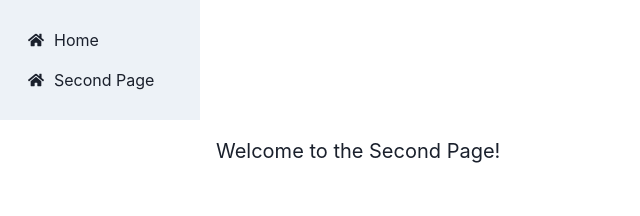
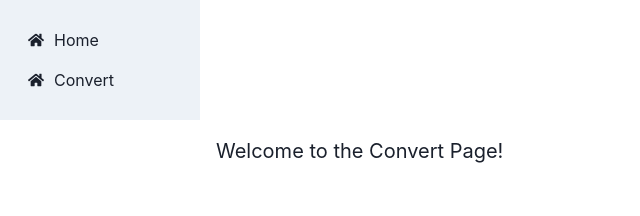
Before and after one commit to GPT-Engineer-App/photo-variator, a React (Vite) app: page /second-page in a window 1280 px wide. Shown: the top 216 px of the page, without its empty margins (0-640 px from the left). Built offline with nearby package versions, Linux system fonts and the light colour scheme.

Commit message:
Updated the navigation link text and the page title from "Second Page" to "Convert".
Prompt: Now please change the name of "second page" to "Convert"

```diff
--- a/src/components/Navigation.jsx
+++ b/src/components/Navigation.jsx
@@ -11,7 +11,7 @@ function Navigation() {
       </Link>
       <Link href="/second-page" display="flex" alignItems="center" p="2">
         <FaHome />
-        <span style={{ marginLeft: "10px" }}>Second Page</span>
+        <span style={{ marginLeft: "10px" }}>Convert</span>
       </Link>
     </Box>
   );
--- a/src/pages/SecondPage.jsx
+++ b/src/pages/SecondPage.jsx
@@ -4,7 +4,7 @@ import { Box, Text } from "@chakra-ui/react";
 function SecondPage() {
   return (
     <Box p="4">
-      <Text fontSize="xl">Welcome to the Second Page!</Text>
+      <Text fontSize="xl">Welcome to the Convert Page!</Text>
     </Box>
   );
 }
```
